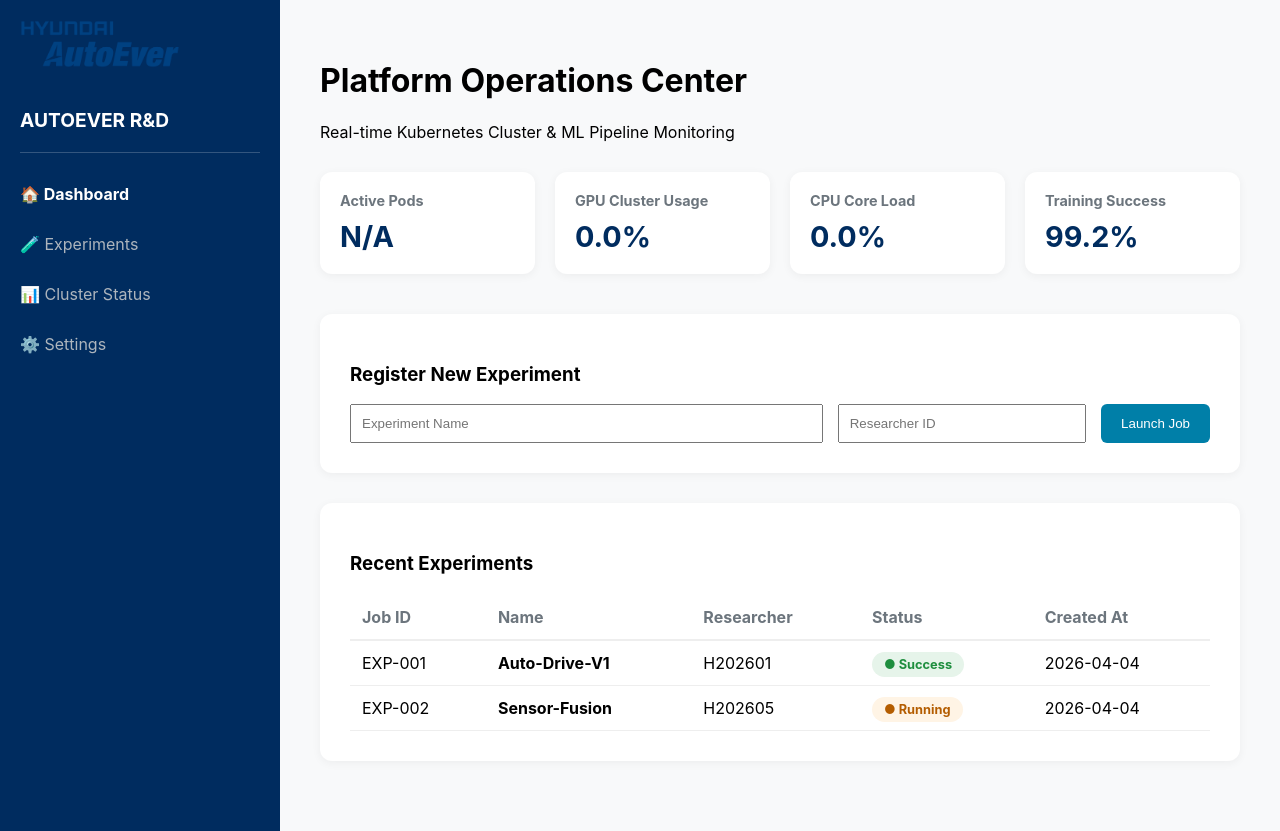
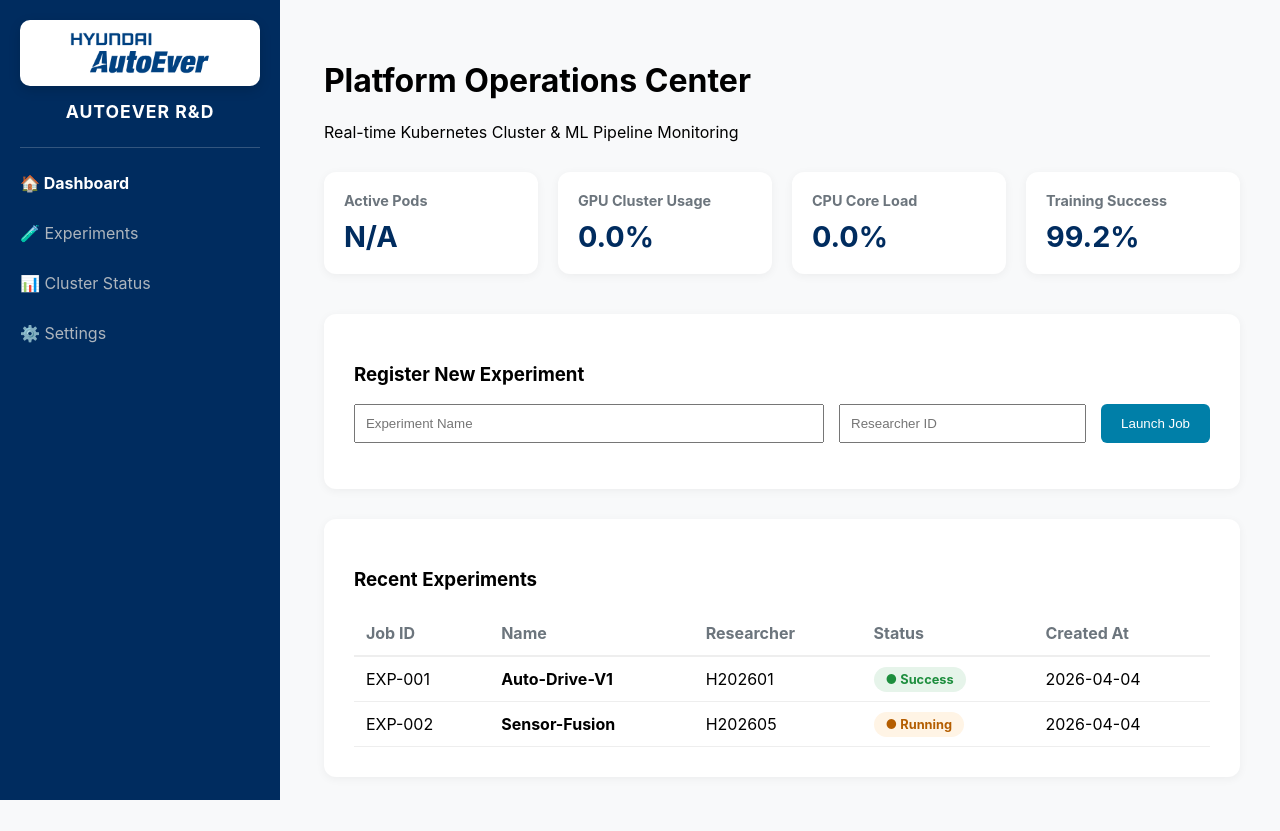
Before and after one commit to Yeonhee-Kim/k8s-platform, a Flask app: page / in a window 1280 px wide. After the commit the page ends 800 px from the top, so only its background shows below. Run offline with Flask 3, Linux system fonts and the light colour scheme; data that the repository does not hold is empty.

Commit message:
Fix: change sidebar

```diff
--- a/static/style.css
+++ b/static/style.css
@@ -7,11 +7,60 @@
 body { font-family: 'Inter', sans-serif; margin: 0; display: flex; background: var(--bg-gray); }
 
 /* Sidebar */
-.sidebar { width: 240px; height: 100vh; background: var(--hc-navy); color: white; padding: 20px; position: fixed; }
-.sidebar h2 { font-size: 1.2rem; border-bottom: 1px solid #ffffff33; padding-bottom: 20px; }
+.sidebar {
+    width: 240px;
+    height: 100vh;
+    background: var(--hc-navy);
+    color: white;
+    padding: 20px;
+    position: fixed;
+    display: flex;
+    flex-direction: column;
+}
+
+/* 로고와 타이틀이 들어가는 브랜드 영역 */
+.brand-area {
+    display: flex;
+    flex-direction: column;
+    align-items: center;
+    padding-bottom: 25px;
+    margin-bottom: 10px;
+    border-bottom: 1px solid rgba(255, 255, 255, 0.2); /* 구분선 살짝 */
+}
+
+/* 로고를 감싸는 하얀색 매직 박스! */
+.logo-wrapper {
+    background-color: white;
+    padding: 12px 20px;
+    border-radius: 10px;
+    display: flex;
+    justify-content: center;
+    align-items: center;
+    width: 100%; /* 사이드바 너비에 맞춤 */
+    box-sizing: border-box;
+    box-shadow: 0 4px 12px rgba(0, 0, 0, 0.15); /* 부드러운 입체감 */
+    margin-bottom: 15px;
+}
+
+/* 로고 이미지 크기 조절 */
+.sidebar-logo-img {
+    width: 100%;      /* wrapper 너비에 맞게 */
+    max-width: 140px; /* 너무 커지지 않게 제한 */
+    height: auto;
+}
+
+/* 타이틀 텍스트 스타일 */
+.sidebar h2 {
+    font-size: 1.1rem;
+    margin: 0;
+    color: white;
+    letter-spacing: 1px;
+    font-weight: 700;
+}
+
 .nav-item { padding: 15px 0; cursor: pointer; color: #adb5bd; transition: 0.3s; }
+.nav-item:hover { color: white; } /* 마우스 올렸을 때 효과 추가 */
 .nav-item.active { color: white; font-weight: bold; }
-
 /* Main Content */
 .main-content { margin-left: 280px; padding: 40px; width: 100%; }
 
--- a/templates/dashboard.html
+++ b/templates/dashboard.html
@@ -1,4 +1,4 @@
-<!DOCTYPE html>
+i<!DOCTYPE html>
 <html>
 <head>
     <link rel="stylesheet" href="{{ url_for('static', filename='style.css') }}">
@@ -6,10 +6,13 @@
 </head>
 <body>
     <div class="sidebar">
-	<div class="sidebar-logo">
-        	<img src="{{ url_for('static', filename='logo.png') }}" alt="Autoever Logo" style="width: 160px; margin-bottom: 20px;">
-    	</div>
-        <h2>AUTOEVER R&D</h2>
+        <div class="brand-area">
+            <div class="logo-wrapper">
+                <img src="{{ url_for('static', filename='logo.png') }}" alt="Autoever Logo" class="sidebar-logo-img">
+            </div>
+            <h2>AUTOEVER R&D</h2>
+        </div>
+
         <div class="nav-item active">🏠 Dashboard</div>
         <div class="nav-item">🧪 Experiments</div>
         <div class="nav-item">📊 Cluster Status</div>
```
Also changed, not shown: 1 other file.
